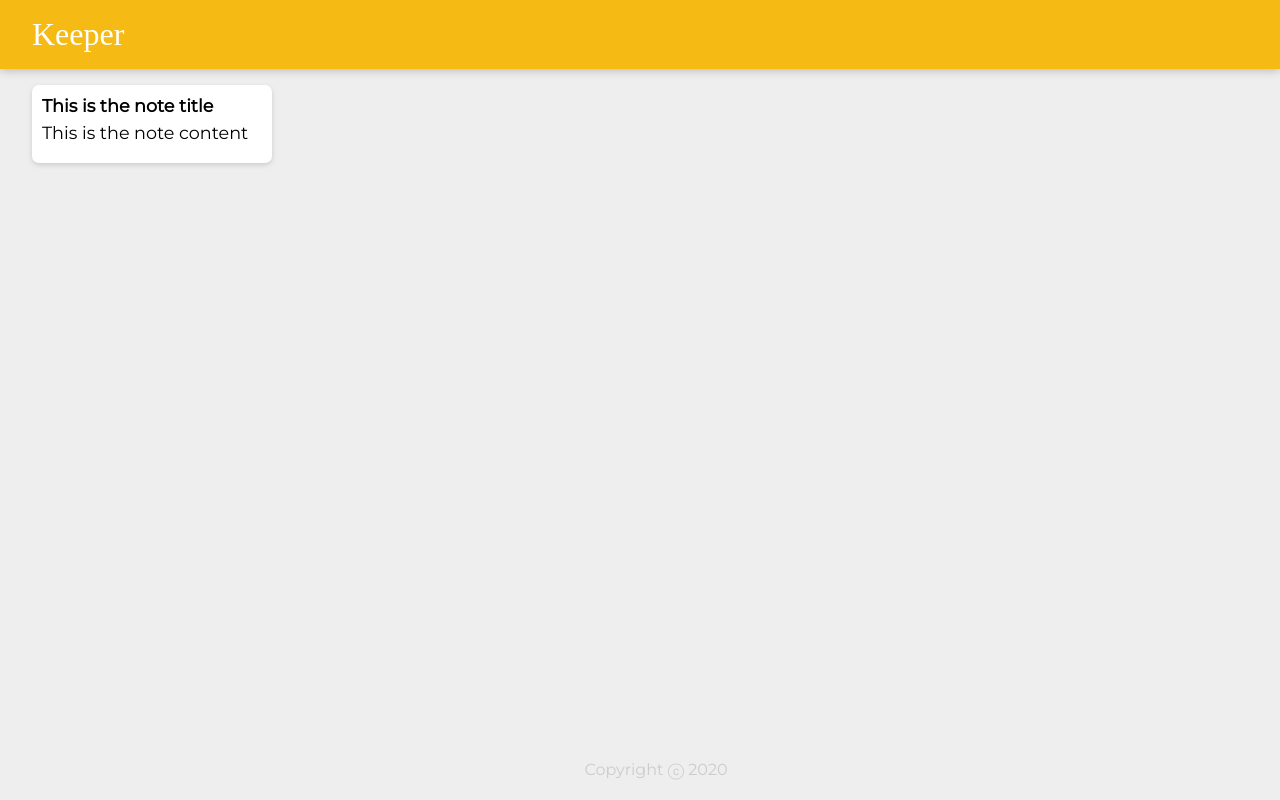
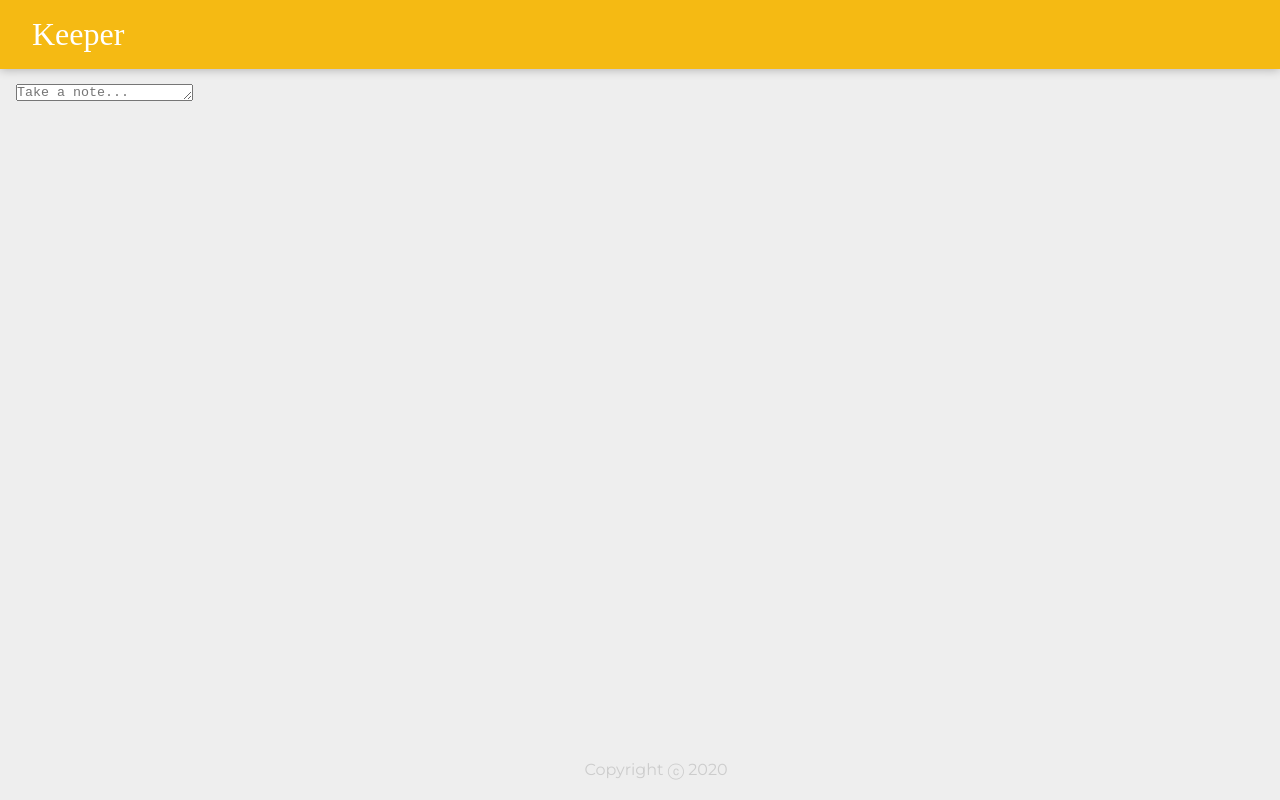
Before and after one commit to Anupamit/Keep-App, a React (Create React App) app: page / in a window 1280 px wide. Built offline with nearby package versions, Linux system fonts and the light colour scheme; a web font is replaced by a local one.

Commit message:
application file detail combine

```diff
--- a/src/components/App.jsx
+++ b/src/components/App.jsx
@@ -1,13 +1,41 @@
-import React from "react";
+import React, { useState } from "react";
 import Header from "./Header";
 import Footer from "./Footer";
 import Note from "./Note";
+import CreateArea from "./CreateArea";
 
 function App() {
+  const [notes, setNotes] = useState([]);
+
+  function addNote(newNote) {
+    setNotes(prevNotes => {
+      return [...prevNotes, newNote];
+    });
+  }
+
+  function deleteNote(id) {
+    setNotes(prevNotes => {
+      return prevNotes.filter((noteItem, index) => {
+        return index !== id;
+      });
+    });
+  }
+
   return (
     <div>
       <Header />
-      <Note />
+      <CreateArea onAdd={addNote} />
+      {notes.map((noteItem, index) => {
+        return (
+          <Note
+            key={index}
+            id={index}
+            title={noteItem.title}
+            content={noteItem.content}
+            onDelete={deleteNote}
+          />
+        );
+      })}
       <Footer />
     </div>
   );
```
